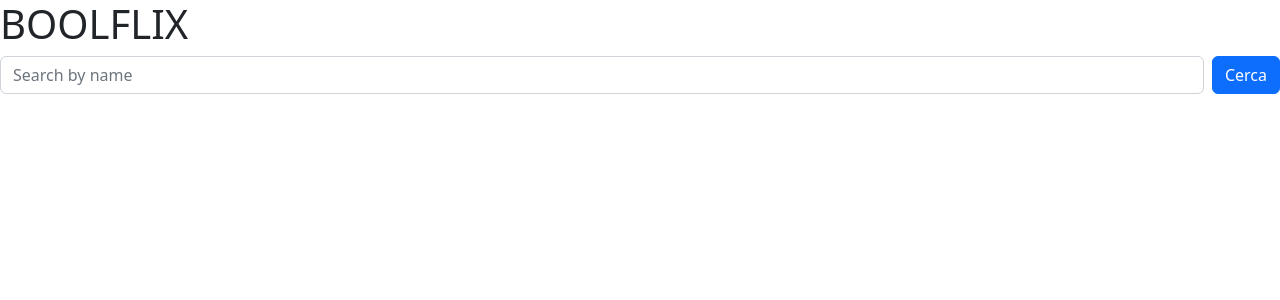
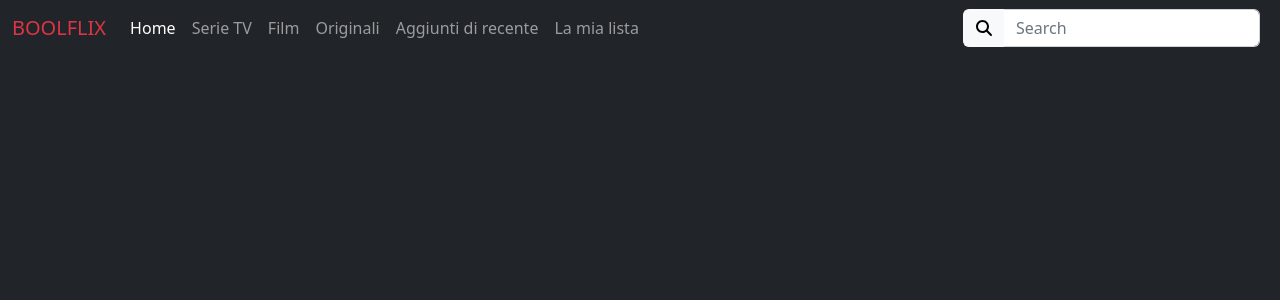
Before and after one commit to sgraziola/vite-boolflix, a Vue app: page / in a window 1280 px wide. Shown: the top 300 px of the page. Built offline with nearby package versions, Linux system fonts and the light colour scheme; the HTML template or start-up script is replaced by a standard one.

Commit message:
Boolflix: Milestone4

```diff
--- a/src/assets/scss/style.scss
+++ b/src/assets/scss/style.scss
@@ -4,3 +4,8 @@
 img{
     max-width: 100%;
 }
+
+body{
+    --bs-bg-opacity: 1;
+    background-color: rgba(var(--bs-dark-rgb), var(--bs-bg-opacity)) !important;
+}
--- a/src/components/AppHeader.vue
+++ b/src/components/AppHeader.vue
@@ -17,13 +17,43 @@ export default {
 
 <template>
     <header>
-        <h1>BOOLFLIX</h1>
-        <SearchBox @searchMovie="this.store.callApi()" />
-
+        <nav class="navbar  navbar-dark navbar-expand-lg bg-dark">
+            <div class="container-fluid">
+                <a class="navbar-brand text-danger" href="#">BOOLFLIX</a>
+                <button class="navbar-toggler" type="button" data-bs-toggle="collapse"
+                    data-bs-target="#navbarSupportedContent" aria-controls="navbarSupportedContent"
+                    aria-expanded="false" aria-label="Toggle navigation">
+                    <span class="navbar-toggler-icon"></span>
+                </button>
+                <div class="collapse navbar-collapse" id="navbarSupportedContent">
+                    <ul class="navbar-nav me-auto mb-2 mb-lg-0 text-white">
+                        <li class="nav-item">
+                            <a class="nav-link active" aria-current="page" href="#">Home</a>
+                        </li>
+                        <li class="nav-item">
+                            <a class="nav-link" href="#">Serie TV</a>
+                        </li>
+                        <li class="nav-item">
+                            <a class="nav-link" href="#">Film</a>
+                        </li>
+                        <li class="nav-item">
+                            <a class="nav-link" href="#">Originali</a>
+                        </li>
+                        <li class="nav-item">
+                            <a class="nav-link" href="#">Aggiunti di recente</a>
+                        </li>
+                        <li class="nav-item">
+                            <a class="nav-link" href="#">La mia lista</a>
+                        </li>
+                    </ul>
+                    <SearchBox @searchMovie="this.store.callApi()" />
+                </div>
+            </div>
+        </nav>
     </header>
 
 </template>
 
-<style>
+<style lang="scss" scoped>
 
 </style>
--- a/src/components/AppMain.vue
+++ b/src/components/AppMain.vue
@@ -9,7 +9,9 @@ export default {
 
 <template>
     <main>
-        <MoviesList />
+        <div class="container">
+            <MoviesList />
+        </div>
     </main>
 
 </template>
--- a/src/components/MovieItem.vue
+++ b/src/components/MovieItem.vue
@@ -39,36 +39,79 @@ export default {
 
 <template>
     <div class="col">
-        <div class="movie">
-            <ol>
-                <li><img :src="`${store.imgPath + store.imgDim}` + movie.backdrop_path" alt="img not available"></li>
-                <li>
-                    Titolo:
+        <div class="card movie">
+            <img :src="`${store.imgPath + store.imgDim}` + movie.poster_path" alt="img not available">
+            <div class="card-body">
+                <div class="card-title">
+                    <strong>Titolo: </strong>
                     <span v-if="movie.title">{{ movie.title }}</span>
+                    <span v-else> {{ movie.name }}</span>
+                </div>
+
+                <div class="card-title">
+                    <strong>Titolo Originale: </strong>
+                    <span v-if="movie.original_title">{{ movie.original_title }}</span>
                     <span v-else> {{ movie.original_name }}</span>
-                </li>
-                <li v-if="movie.original_title">Titolo Originale: {{ movie.original_title }}</li>
-                <li>
+                </div>
+
+                <div class="card-title">
+                    <strong>Lingua: </strong>
                     <img :src="genFlag(movie.original_language)" alt="" v-if="checkFlag(movie.original_language)">
                     <span v-else>{{ movie.original_language }}</span>
-                </li>
+                </div>
 
-                <li>Voto: {{ getVote }} / 5 </li>
-                <li>
+                <div class="card-title">
+                    <strong>Voto: </strong>
                     <i v-for="n in 5" class="fa-star" :class="n <= getVote ? 'fa-solid' : 'fa-regular'"></i>
-                </li>
-            </ol>
+                </div>
+                <div class="card-text">
+                    <strong>Overview: </strong>
+                    <span>{{ movie.overview }}</span>
+                </div>
+            </div>
         </div>
     </div>
 
 </template>
 
 <style lang="scss" scoped>
-/* .fa-regular {
-    color: gold;
+.col {
+    img {
+        height: inherit;
+        object-fit: cover;
+        border-radius: 0.375rem;
+    }
+
+    .movie {
+        height: 352px;
+
+        .card-body {
+            display: none;
+
+            img {
+                border-radius: 0;
+            }
+
+            .card-title,
+            .card-text {
+                font-size: 14px;
+            }
+
+            .card-text {
+                height: 170px;
+                overflow: auto;
+            }
+        }
+
+    }
+
+    .movie:hover .card-body {
+        display: inline-block;
+    }
+
+    .movie:hover>img {
+        display: none;
+    }
+
 }
-
-.fa-solid {
-    color: lightgray;
-} */
 </style>
--- a/src/components/MoviesList.vue
+++ b/src/components/MoviesList.vue
@@ -18,7 +18,7 @@ export default {
 <template>
     <div class="movies">
         <div class="container">
-            <div class="row row-cols-5">
+            <div class="row row-cols-5 g-4">
                 <MovieItem :movie="movie" v-for="movie in store.movies" />
             </div>
         </div>
--- a/src/components/SearchBox.vue
+++ b/src/components/SearchBox.vue
@@ -12,14 +12,19 @@ export default {
 </script>
 
 <template>
-    <div class="search d-flex gap-2">
-        <input type="search" class="form-control" v-model="store.apiQuery" @keyup.enter="$emit('searchMovie')"
-            placeholder="Search by name">
-        <button type="submit" class="btn btn-primary" @click="$emit('searchMovie')">Cerca</button>
+    <div class="d-flex" role="search">
+        <button type="submit" class="btn btn-light border-end-0 rounded-start" @click="$emit('searchMovie')">
+            <font-awesome-icon icon="fa-solid fa-magnifying-glass" />
+        </button>
+        <input type="search" class="form-control border-start-0 rounded-end me-2" placeholder="Search"
+            aria-label="Search" v-model="store.apiQuery" @keyup.enter="$emit('searchMovie')">
     </div>
 
 </template>
 
-<style>
-
+<style lang="scss" scoped>
+.btn,
+.form-control {
+    border-radius: 0;
+}
 </style>
--- a/src/icon/solid.js
+++ b/src/icon/solid.js
@@ -1,3 +1,4 @@
 import { faStar } from "@fortawesome/free-solid-svg-icons";
+import { faMagnifyingGlass } from "@fortawesome/free-solid-svg-icons";
 
-export default [faStar];
+export default [faStar, faMagnifyingGlass];
```
